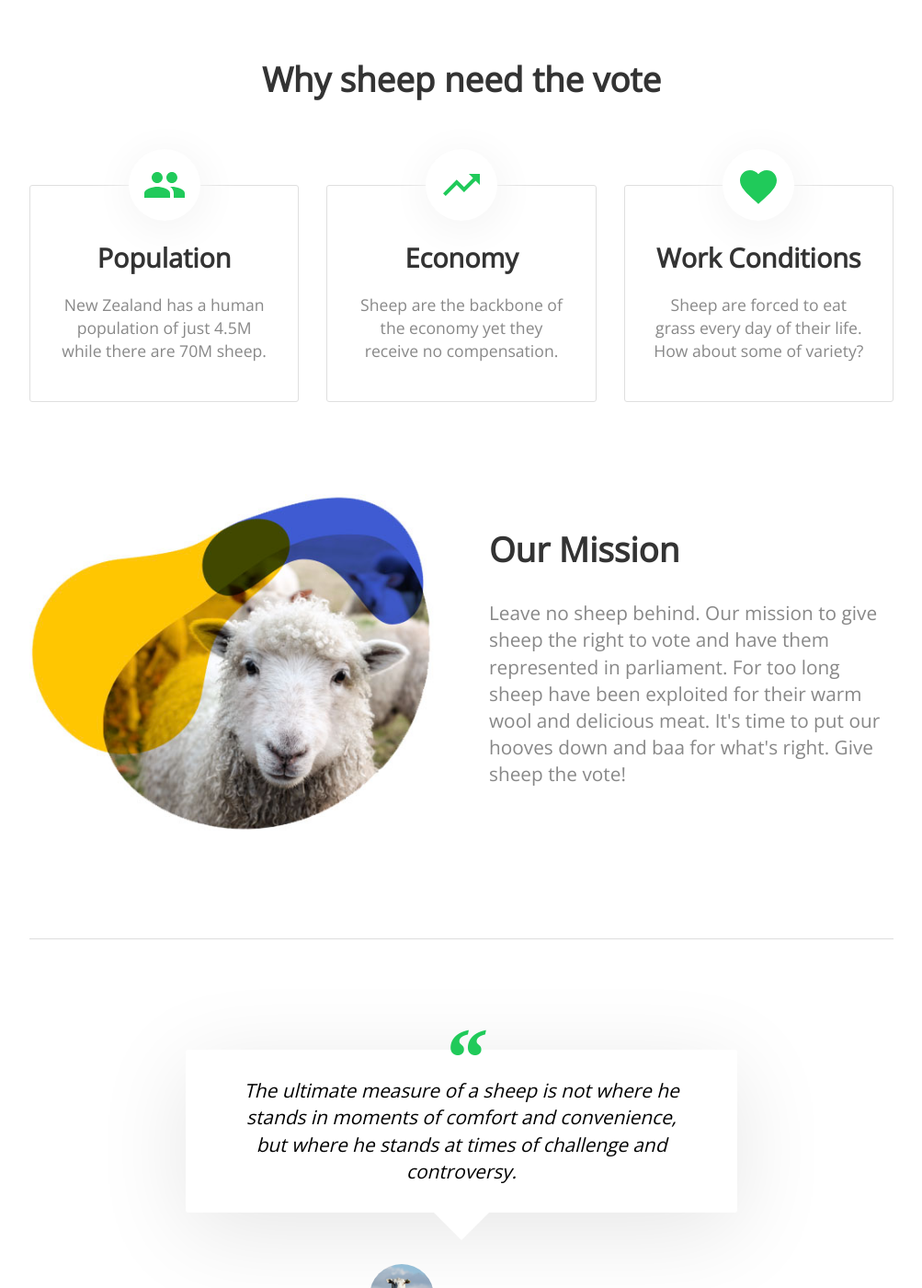
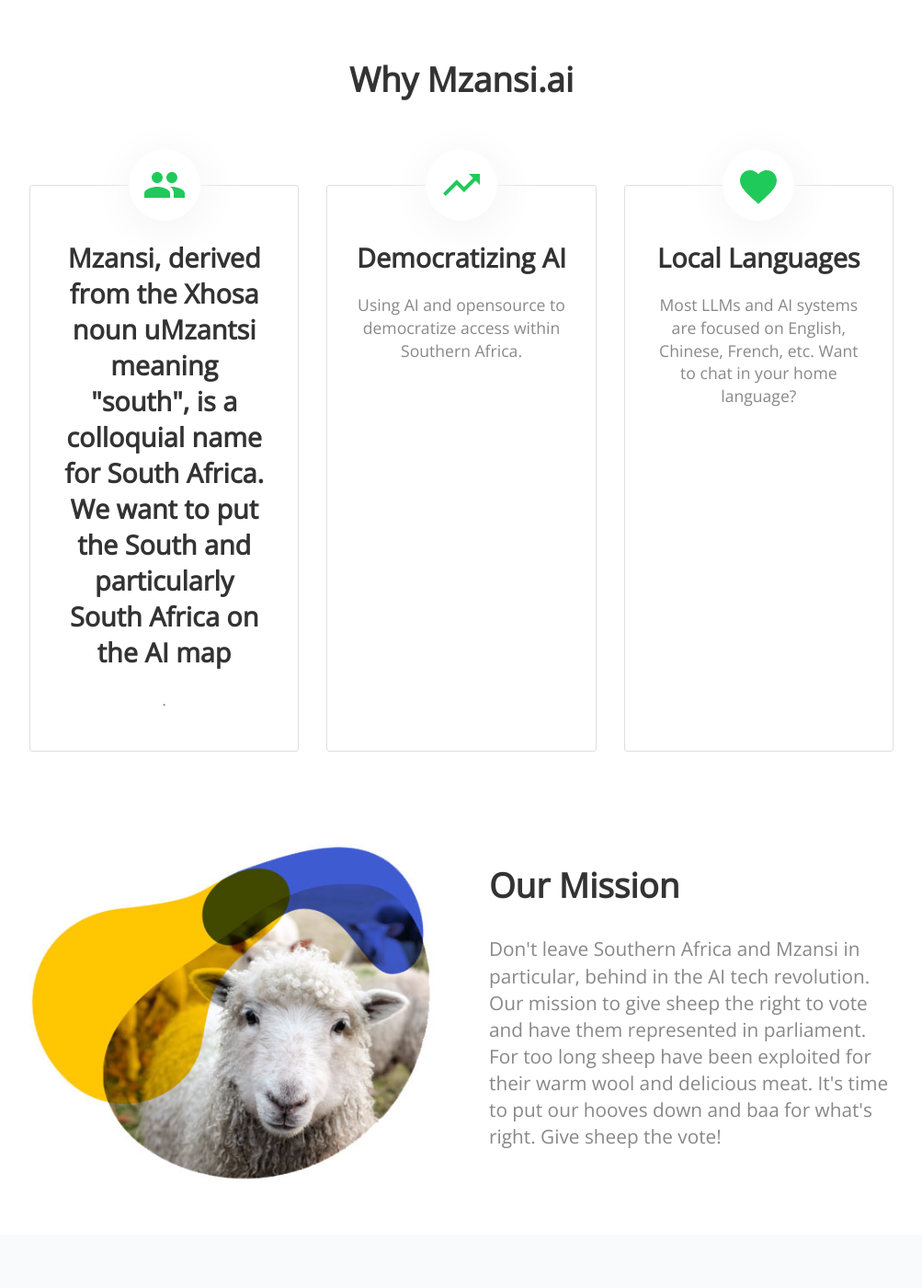
Before and after one commit to mzansi-ai/mzansi-ai.github.io, a Jekyll site: the page built from index.html, in a window 1280 px wide and 1400 px high, scrolled down 663 px. Shown: the whole window at 92% size, without its empty margins (138-1141 px from the left). Built offline with Jekyll 4.4.1, drawn with Linux system fonts in a browser that asks for light colours; nearby versions of some CDN libraries; some of the changed text lies outside the part shown.

Commit message:
Update main pages

```diff
--- a/_layouts/default.html
+++ b/_layouts/default.html
@@ -68,7 +68,7 @@
 			</div>
 		</footer>
 		<p class="copyright">
-			<a href="https://cloudcannon.com/">
+			<a href="https://www.mzansi.ai">
 				Template by CloudCannon
 			</a>
 		</p>
--- a/index.html
+++ b/index.html
@@ -1,15 +1,15 @@
 ---
 layout: default
-title: The Sheep Vote
+title: Home
 ---
 <header>
 	<div class="container">
 		<div class="column">
 			<div>
-				<h1 class="editable">Give sheep the vote</h1>
-				<p class="editable">Sheep are the backbone of the economy yet they receive no compensation.</p>
+				<h1 class="editable">AI conversations on things that matter</h1>
+				<p class="editable">Try our AI chat built on political party manifestos for the 2024 South African Nationa election.</p>
 				<div class="button">
-					<a href="#donate">Donate Now</a>
+					<a href="election.mzansi.ai">Try our election chat</a>
 				</div>
 			</div>
 		</div>
@@ -20,25 +20,25 @@
 </header>
 
 <div class="container">
-	<h2 class="editable" style="text-align: center;">Why sheep need the vote</h2>
+	<h2 class="editable" style="text-align: center;">Why Mzansi.ai</h2>
 
 	<ul class="thirds">
 		<li>
 			<div class="image">{% include icons/site.html icon="population" %}</div>
-			<h3 class="editable">Population</h3>
-			<p class="editable">New Zealand has a human population of just 4.5M while there are 70M sheep. </p>
+			<h3 class="editable">Mzansi, derived from the Xhosa noun uMzantsi meaning "south", is a colloquial name for South Africa. We want to put the South and particularly South Africa on the AI map</h3>
+			<p class="editable">. </p>
 		</li>
 
 		<li>
 			<div class="image">{% include icons/site.html icon="economy" %}</div>
-			<h3 class="editable">Economy</h3>
-			<p class="editable">Sheep are the backbone of the economy yet they receive no compensation.</p>
+			<h3 class="editable">Democratizing AI</h3>
+			<p class="editable">Using AI and opensource to democratize access within Southern Africa.</p>
 		</li>
 
 		<li>
 			<div class="image">{% include icons/site.html icon="conditions" %}</div>
-			<h3 class="editable">Work Conditions</h3>
-			<p class="editable">Sheep are forced to eat grass every day of their life. How about some of variety?</p>
+			<h3 class="editable">Local Languages</h3>
+			<p class="editable">Most LLMs and AI systems are focused on English, Chinese, French, etc. Want to chat in your home language?</p>
 		</li>
 	</ul>
 </div>
@@ -51,12 +51,12 @@
 		<div>
 			<h2 class="editable">Our Mission</h2>
 
-			<p class="editable">Leave no sheep behind. Our mission to give sheep the right to vote and have them represented in parliament. For too long sheep have been exploited for their warm wool and delicious meat. It's time to put our hooves down and baa for what's right. Give sheep the vote!</p>
+			<p class="editable">Don't leave Southern Africa and Mzansi in particular, behind in the AI tech revolution. Our mission to give sheep the right to vote and have them represented in parliament. For too long sheep have been exploited for their warm wool and delicious meat. It's time to put our hooves down and baa for what's right. Give sheep the vote!</p>
 		</div>
 	</div>
 </div>
 
-<div class="container">
+<!-- <div class="container">
 	<hr>
 	<blockquote>
 		<p class="quote editable">The ultimate measure of a sheep is not where he stands in moments of comfort and convenience, but where he stands at times of challenge and controversy.</p>
@@ -67,7 +67,7 @@
 			</p>
 		</div>
 	</blockquote>
-</div>
+</div> -->
 
 <div class="darker">
 	<div class="container">
@@ -80,12 +80,12 @@
 	</div>
 </div>
 
-<div class="container" id="donate">
+<!-- <div class="container" id="donate">
 	<h2 class="editable">Make a donation</h2>
 	<div class="donate">
 		{{ site.donation_embed }}
 	</div>
-</div>
+</div> -->
 
 <div class="darker">
 	<div class="container">
```
Also changed, not shown: _data/company.yml (+8 -8 lines).
